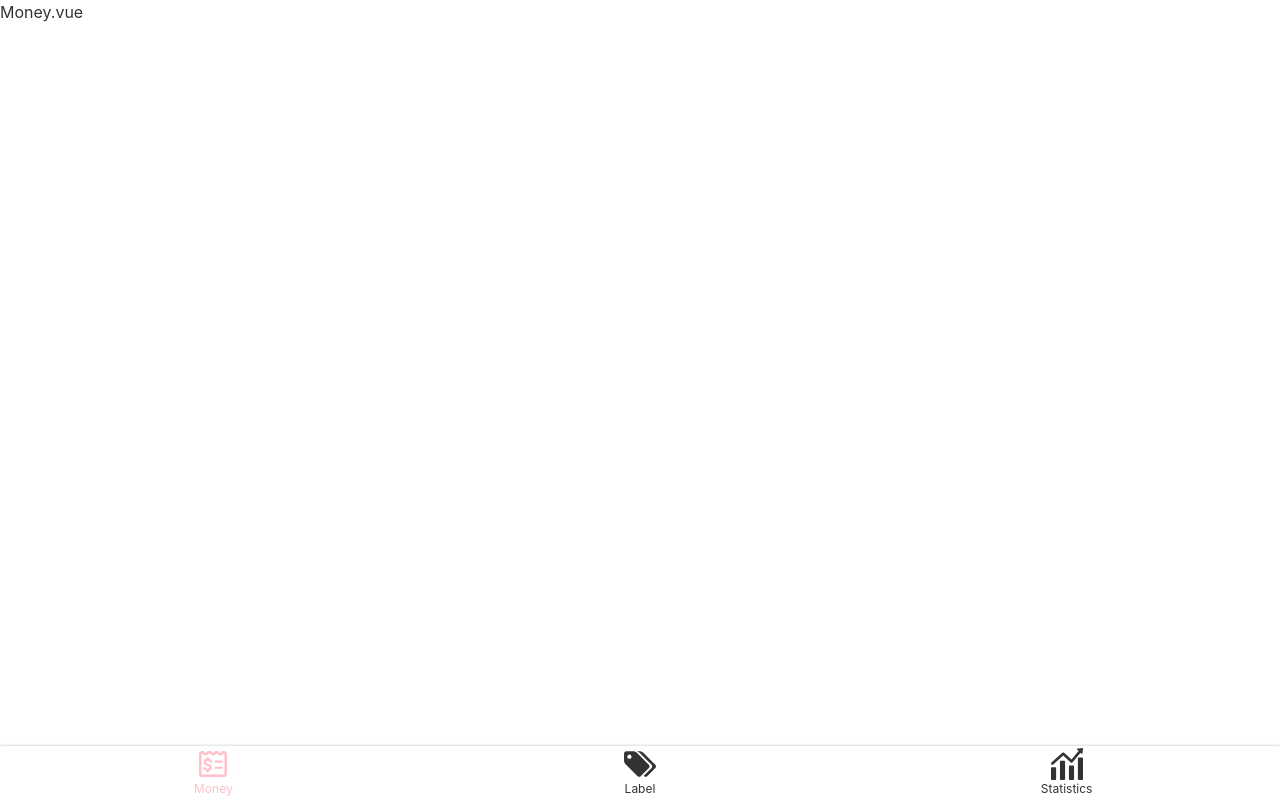
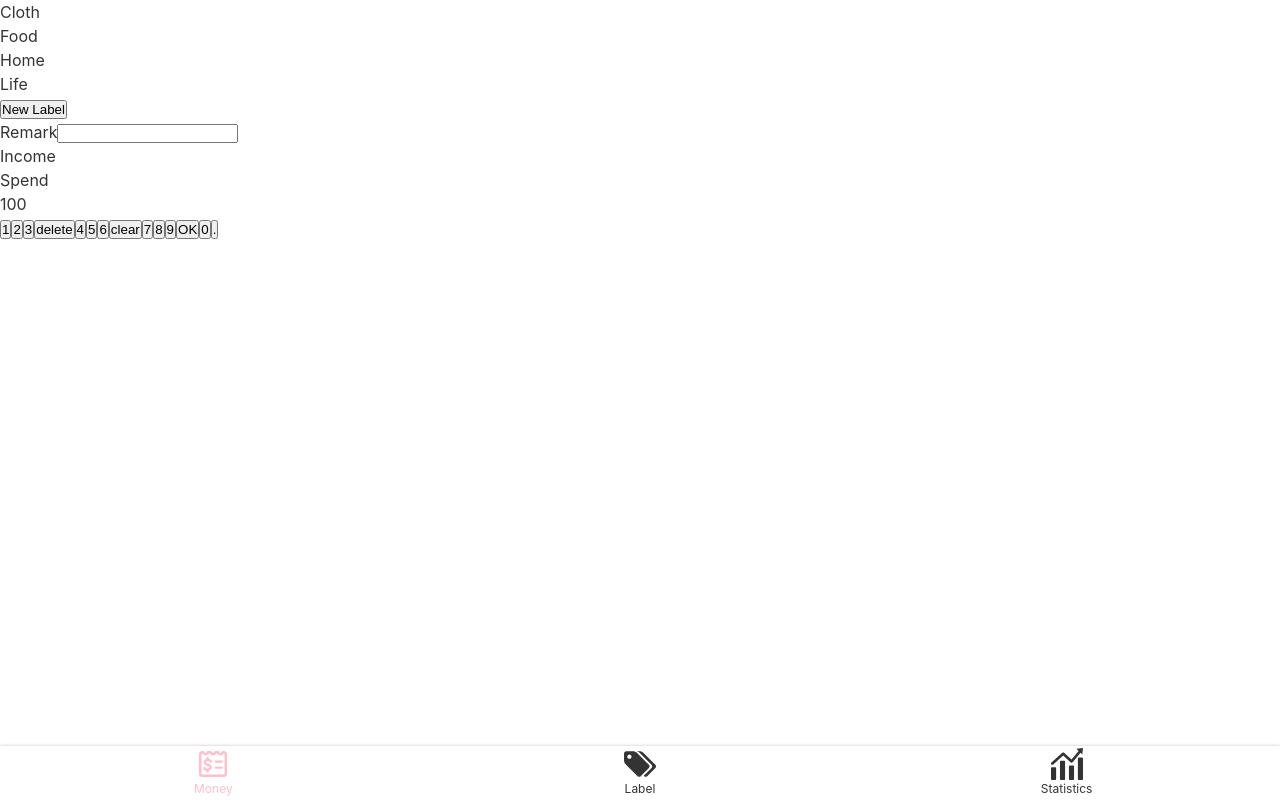
Before and after one commit to TracyChen33/Morney, a Vue app: page /#/money in a window 1280 px wide. Built offline with nearby package versions, Linux system fonts and the light colour scheme.

Commit message:
MoneyHtml

```diff
--- a/src/views/Money.vue
+++ b/src/views/Money.vue
@@ -1,6 +1,47 @@
 <template>
   <Layout>
-    <p>Money.vue</p>
+    <div class="tags">
+      <ul class="'current">
+        <li>Cloth</li>
+        <li>Food</li>
+        <li>Home</li>
+        <li>Life</li>
+      </ul>
+      <div class="new">
+        <button>New Label</button>
+      </div>
+    </div>
+    <div>
+      <label class="notes">
+        <span class="name">Remark</span>
+        <input type="text">
+      </label>
+    </div>
+    <div>
+      <ul class="types">
+        <li class="selected">Income</li>
+        <li>Spend</li>
+      </ul>
+    </div>
+    <div class="numberPad">
+      <div class="output">100</div>
+      <div class="buttons">
+        <button>1</button>
+        <button>2</button>
+        <button>3</button>
+        <button>delete</button>
+        <button>4</button>
+        <button>5</button>
+        <button>6</button>
+        <button>clear</button>
+        <button>7</button>
+        <button>8</button>
+        <button>9</button>
+        <button>OK</button>
+        <button>0</button>
+        <button>.</button>
+      </div>
+    </div>
   </Layout>
 
 </template>
```
